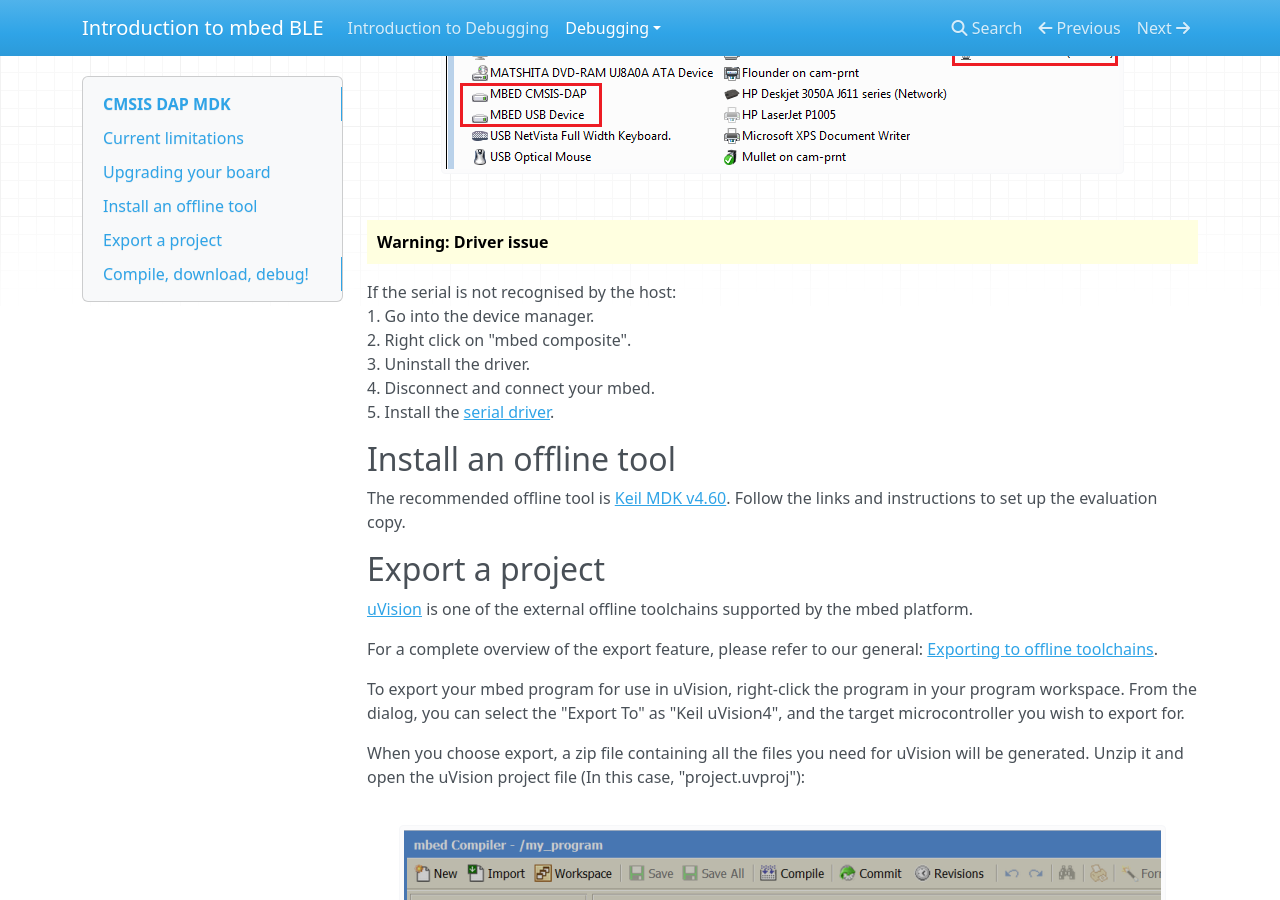
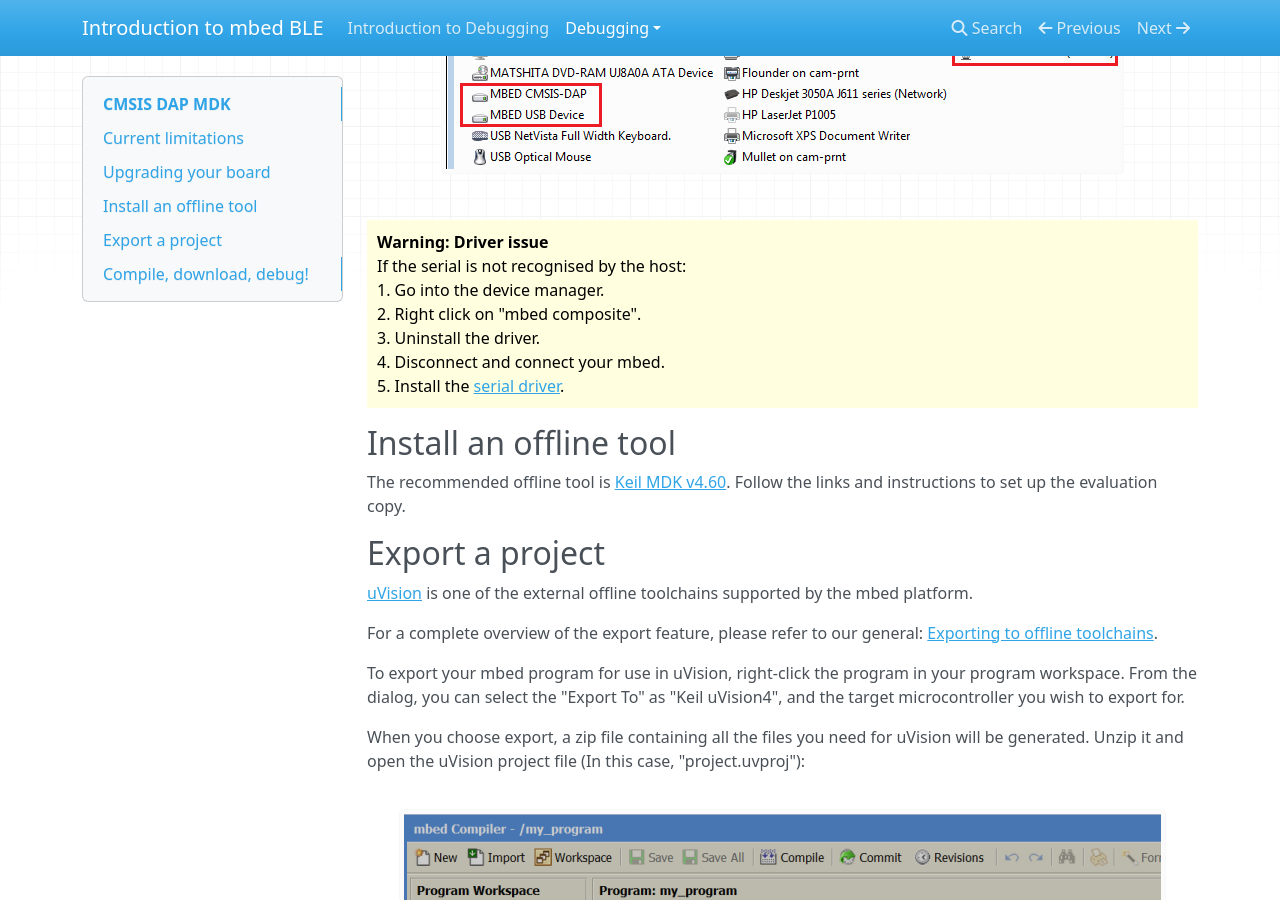
Before and after one commit to ARMmbed/Debugging-docs, an MkDocs documentation site: the page built from Docs/Debugging/Keil.md, in a window 1280 px wide and 900 px high, scrolled down 1118 px. Built offline with MkDocs 1.6.1, drawn with Linux system fonts in a browser that asks for light colours; nearby versions of some CDN libraries; old or Windows-style settings are respelled for this version of MkDocs.

Commit message:
Once more...

```diff
--- a/Docs/Debugging/Keil.md
+++ b/Docs/Debugging/Keil.md
@@ -44,9 +44,8 @@ There will now be three mbed USB devices in device manager :
 ![](../Debugging/Images/CMSIS1.png)
 </span>
 
-<span style="background-color:lightyellow; color:black; display:block; height:100%; padding:10px">
-**Warning: Driver issue**
-
+<span style="background-color:lightyellow; color:black; display:block; height:100%; padding:10px">**Warning: Driver issue**
+</br>
 If the serial is not recognised by the host:
 </br>1. Go into the device manager.
 </br>2. Right click on "mbed composite".
```
